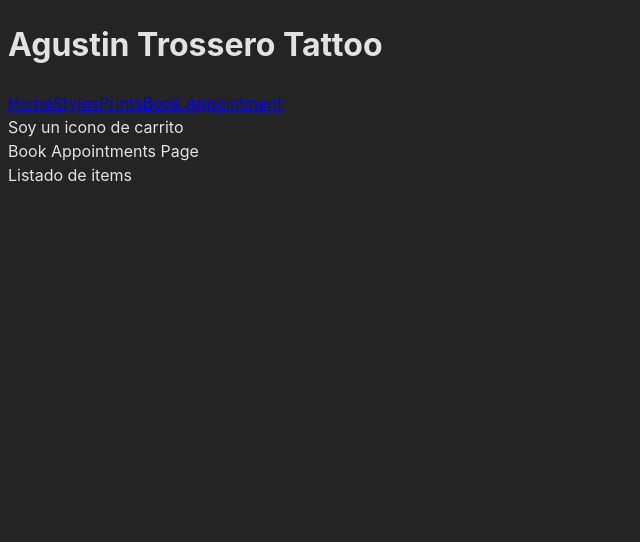
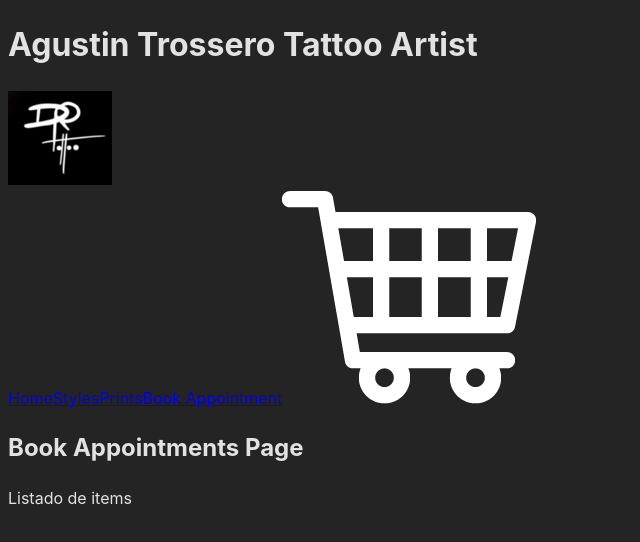
Before and after one commit to agustintrossero/AgusTrosseroTattoo, a React (Vite) app: page /book-appointments in a window 1280 px wide. Shown: the top 542 px of the page, without its empty margins (0-640 px from the left). Built offline with nearby package versions, Linux system fonts and the light colour scheme.

Commit message:
Reference images were added for the logo, and for the cart, creation of the Header component so that there is a better structure, next step add styles, header information (meta and links)

```diff
--- a/src/components/CartWidget.jsx
+++ b/src/components/CartWidget.jsx
@@ -1,9 +1,12 @@
-
+import cart from '../../public/img/carrito.png'
+import { NavLink } from 'react-router-dom'
 
 export default function CartWidget() {
   return (
-    <div>
-      Soy un icono de carrito
-    </div>
+    <>
+        <NavLink to='/cart'>
+          <img src={cart} alt="cart" />
+        </NavLink>
+    </>
   )
 }
--- /dev/null
+++ b/src/components/Header.jsx
@@ -0,0 +1,17 @@
+import { Link } from "react-router-dom"
+import logo from "../../public/img/dro-tattoo-logo.png"
+import NavBar from "./NavBar"
+
+export default function Header() {
+  return (
+    <header className="header">
+      <div className="container barra">
+        <h1 className="heading">Agustin Trossero Tattoo Artist</h1>
+        <Link to='/'>
+            <img className="logo" src={logo} alt="logo"/>
+        </Link>
+        <NavBar/>
+      </div>
+    </header>
+  )
+}
--- a/src/components/NavBar.jsx
+++ b/src/components/NavBar.jsx
@@ -4,14 +4,13 @@ import { NavLink, Outlet } from "react-router-dom"
 export default function NavBar() {
   return (
     <>
-      <h1>Agustin Trossero Tattoo</h1>
       <nav className="nav-bar">
         <NavLink to="/" className="category">Home</NavLink>
         <NavLink to="/styles" className="category">Styles</NavLink>
         <NavLink to="/prints" className="category">Prints</NavLink>
         <NavLink to="/book-appointments" className="category">Book Appointment</NavLink>
+        <CartWidget/>
       </nav>
-      <CartWidget/>
       <section>
         <Outlet></Outlet>
       </section>
--- a/src/main.jsx
+++ b/src/main.jsx
@@ -4,6 +4,7 @@ import Root from './routes/root'
 import Styles from './routes/styles'
 import Prints from './routes/prints'
 import BookAppointments from './routes/bookAppointments'
+import Cart from './routes/cart'
 
 import { BrowserRouter, Routes, Route } from 'react-router-dom'
 import './index.css'
@@ -17,6 +18,7 @@ ReactDOM.createRoot(document.getElementById('root')).render(
           <Route path='styles' element={<Styles/>}/>
           <Route path='prints' element={<Prints/>}/>
           <Route path='book-appointments' element={<BookAppointments/>}/>
+          <Route path='cart' element={<Cart/>}/>
         </Route>
       </Routes>
     </BrowserRouter>
--- a/src/routes/bookAppointments.jsx
+++ b/src/routes/bookAppointments.jsx
@@ -2,7 +2,7 @@
 export default function bookAppointments() {
   return (
     <>
-      Book Appointments Page
+      <h1 className="heading">Book Appointments Page</h1>
     </>
   )
 }
--- /dev/null
+++ b/src/routes/cart.jsx
@@ -0,0 +1,8 @@
+
+export default function cart() {
+  return (
+    <>
+      <h1 className="heading">Cart Page</h1>
+    </>
+  )
+}
--- a/src/routes/prints.jsx
+++ b/src/routes/prints.jsx
@@ -3,7 +3,7 @@
 export default function prints() {
   return (
     <>
-      Prints Page
+      <h1 className="heading">Prints Page</h1>
     </>
   )
 }
--- a/src/routes/root.jsx
+++ b/src/routes/root.jsx
@@ -1,11 +1,11 @@
-import NavBar from '../components/NavBar'
+import Header from '../components/Header'
 import ItemListContainer from '../components/ItemListContainer'
 
 export default function Root() {
   return (
 
     <>
-      <NavBar/>
+      <Header/>
       <ItemListContainer/>
     </>
   )
--- a/src/routes/styles.jsx
+++ b/src/routes/styles.jsx
@@ -2,7 +2,7 @@
 export default function styles() {
   return (
     <>
-      <h3>Styles Page</h3>
+      <h1 className="heading">Styles Page</h1>
     </>
   )
 }
```
Also changed, not shown: public/img/carrito.png (added), public/img/dro-tattoo-logo.png (added).
